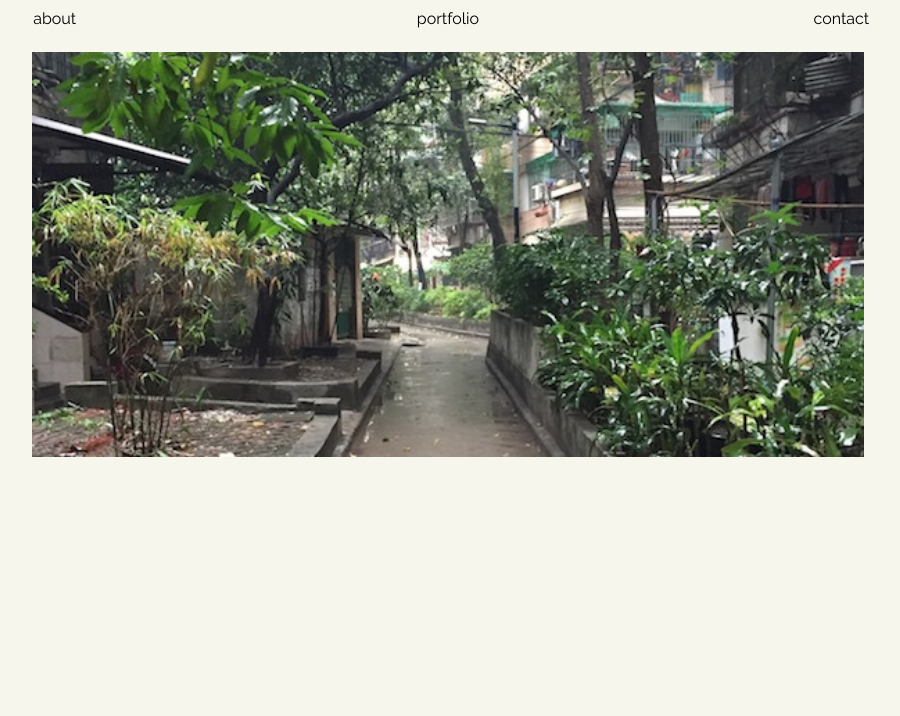
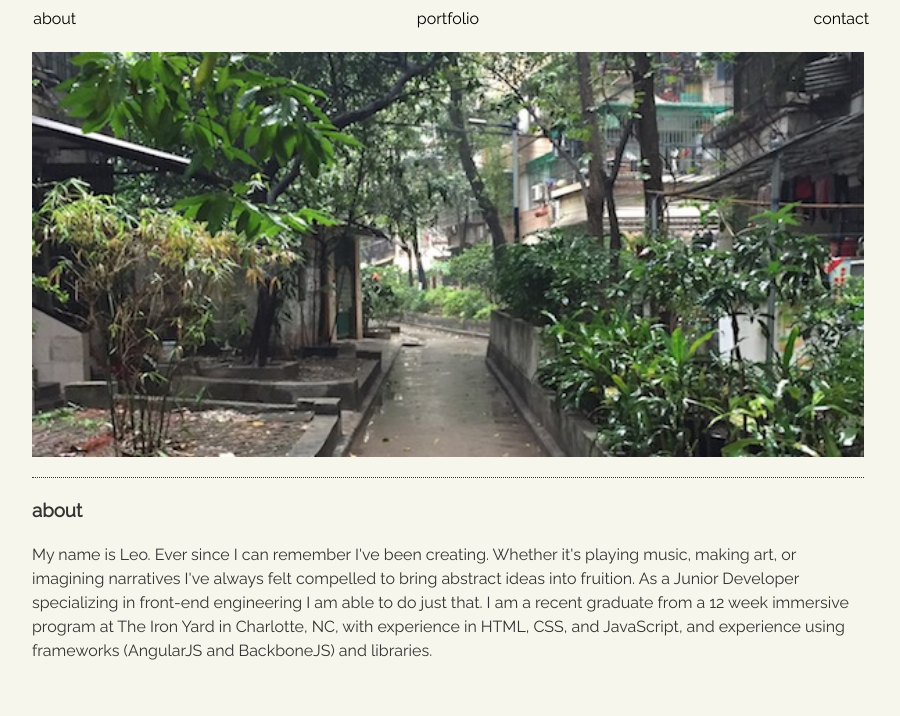
Before and after one commit to leowolf749/portfolio, a website: page docs/index.html in a window 1280 px wide. Shown: the part 84-800 px from the top of the page, without its empty margins (192-1092 px from the left). Drawn offline with nearby package versions, Linux system fonts and the light colour scheme; a web font is replaced by a local one.

Commit message:
Created an about me section.

```diff
--- a/docs/index.html
+++ b/docs/index.html
@@ -15,7 +15,7 @@
     <header>
         <div id="header">
             <img id="left" src="assets/labyrinth.png"/>
-            <h1>LEO WOLF</h1>
+            <h1>leo wolf</h1>
             <img id="right" src="assets/labyrinth.png"/>
         </div>
         <nav>
@@ -33,7 +33,13 @@
             </div>
         </section>
         <section id="about">
+            <h3>about</h3>
             <div id="bio">
+                <p>My name is Leo. Ever since I can remember I've been creating. Whether it's playing music, making art,
+                    or imagining narratives I've always felt compelled to bring abstract ideas into fruition. As a Junior
+                    Developer specializing in front-end engineering I am able to do just that. I am a recent graduate from a
+                    12 week immersive program at The Iron Yard in Charlotte, NC, with experience in HTML, CSS, and JavaScript,
+                    and experience using frameworks (AngularJS and BackboneJS) and libraries.</p>
             </div>
         </section>
         <section id="portfolio">
--- /dev/null
+++ b/styles/partials/_about.scss
@@ -0,0 +1,5 @@
+#about {
+    width: 65%;
+    margin: 0 auto;
+    border-top: 1px dotted #333333;
+}
--- a/styles/partials/_header.scss
+++ b/styles/partials/_header.scss
@@ -2,7 +2,6 @@ header {
     @include grid-row();
     margin: 0 auto;
     text-align: center;
-    // width: 0%;
 
     #header {
         width: 75%;
--- a/styles/partials/_hero.scss
+++ b/styles/partials/_hero.scss
@@ -3,6 +3,7 @@
     img {
         display: block;
         margin: 0 auto;
+        margin-bottom: 20px;
         width: 65%;
     }
 }
--- a/styles/style.scss
+++ b/styles/style.scss
@@ -3,16 +3,19 @@
 @include foundation-global-styles;
 @include foundation-grid;
 
+
 $primary-font-type: 'Droid Serif', serif;
 $secondary-font-type: 'Raleway', sans-serif;
 
+
+// Global
 body {
     font-family: $secondary-font-type;
     color: #333333;
     background-color: #f7f6ed;
 }
 
-
 // Partials
 @import 'partials/header';
 @import 'partials/hero';
+@import 'partials/about';
```
Also changed, not shown: index.html (+7 -1 lines), docs/style.css.
